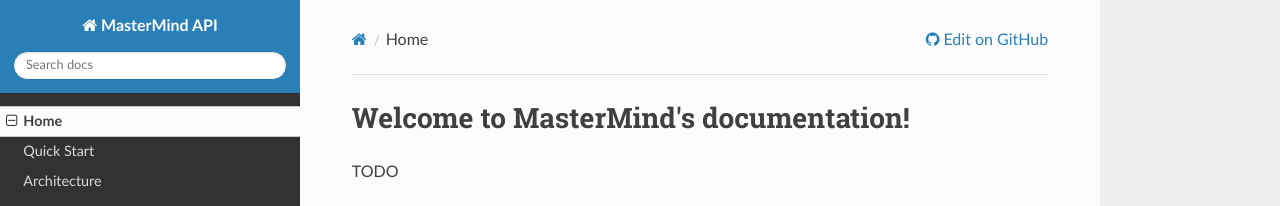
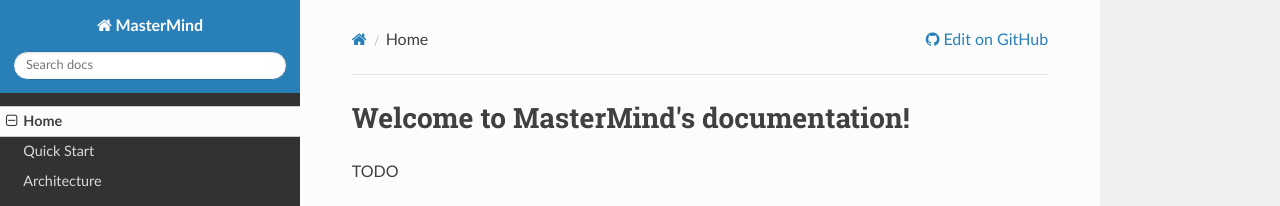
Before and after one commit to martel-innovate/MasterMind, an MkDocs documentation site: the page built from docs/index.md, in a window 1280 px wide. Shown: the top 206 px of the page. Built offline with MkDocs 1.6.1, drawn with Linux system fonts in a browser that asks for light colours; nearby versions of some CDN libraries; old or Windows-style settings are respelled for this version of MkDocs.

Commit message:
Fix to doc names

```diff
--- a/mkdocs.yml
+++ b/mkdocs.yml
@@ -1,6 +1,6 @@
-site_name: MasterMind API
-repo_url: https://github.com/martel-innovate/MasterMind-API
-site_description: MasterMind API Documentation
+site_name: MasterMind
+repo_url: https://github.com/martel-innovate/MasterMind
+site_description: MasterMind Documentation
 docs_dir: 'docs'
 theme: readthedocs
 pages:
```
